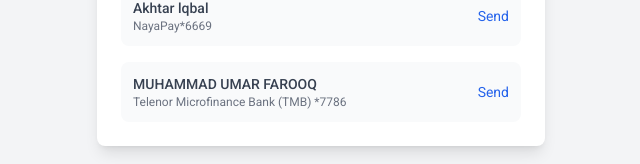
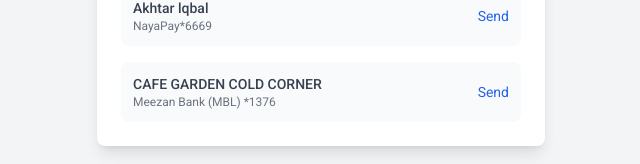
Before and after one commit to Ahsan-Burki2126/sada, a React (Vite) app: page /payments in a window 1280 px wide. Shown: the part 616-780 px from the top of the page, without its empty margins (319-959 px from the left). Built offline with nearby package versions, Linux system fonts and the light colour scheme.

Commit message:
cold corner added

```diff
--- a/src/Paymentsname.jsx
+++ b/src/Paymentsname.jsx
@@ -59,8 +59,8 @@
             onClick={handleRecipientClick}
           />
           <Recipient
-            name="MUHAMMAD UMAR FAROOQ"
-            bank="Telenor Microfinance Bank (TMB) *7786"
+            name="CAFE GARDEN COLD CORNER"
+            bank="Meezan Bank (MBL) *1376"
             onClick={handleRecipientClick}
           />
         </div>
```
